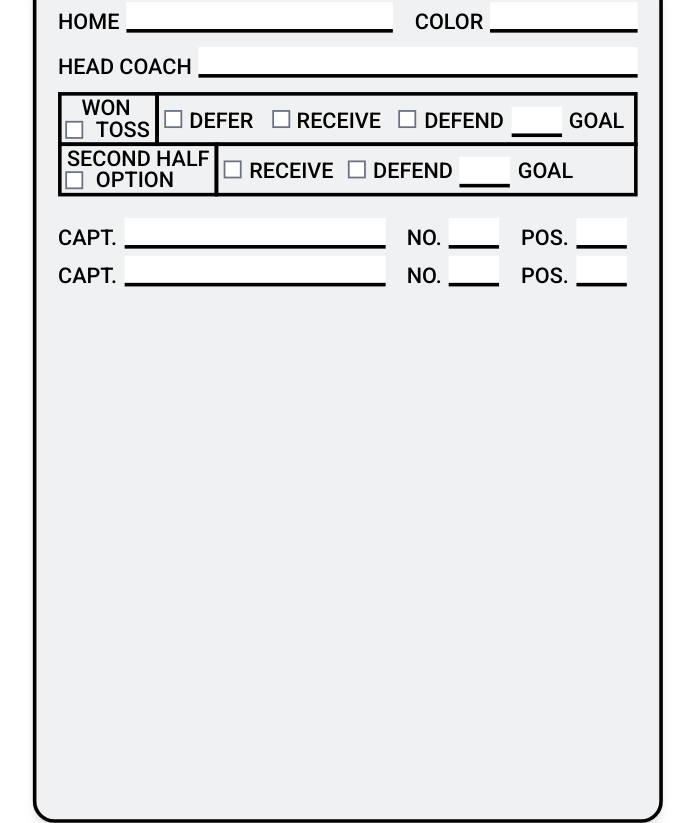
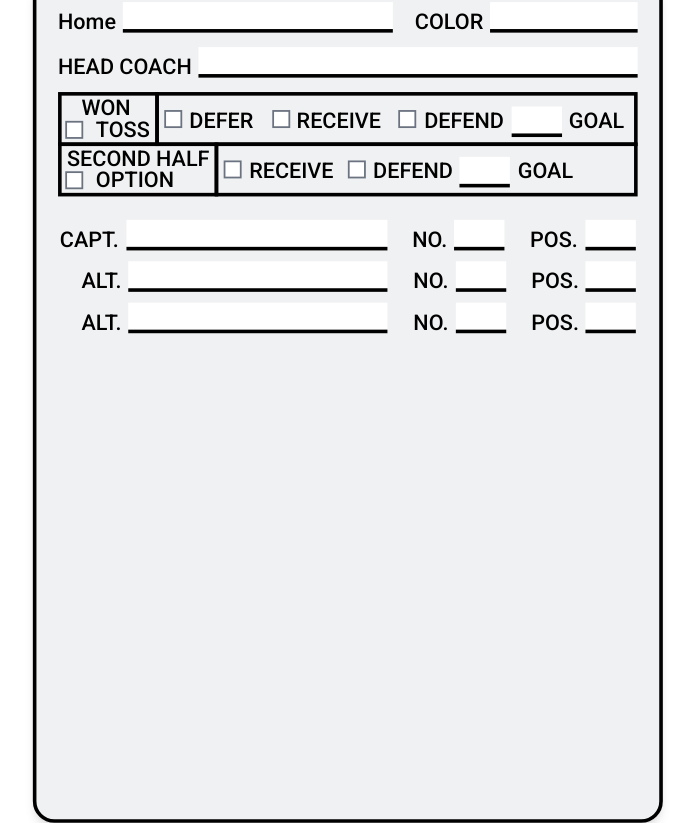
Before and after one commit to harvanchik/football-game-card, a website: page index.html in a window 1280 px wide. Shown: the whole page, without its empty margins (292-986 px from the left). Drawn offline with nearby package versions, Linux system fonts and the light colour scheme.

Commit message:
added alternate captains below captain

```diff
--- a/assets/styles/tailwind.css
+++ b/assets/styles/tailwind.css
@@ -10,31 +10,23 @@
   span,
   label,
   input[type='text'] {
-    @apply mt-auto select-none whitespace-nowrap font-sans text-xs font-medium uppercase leading-none;
+    @apply mt-auto select-none whitespace-nowrap font-sans text-xs font-medium capitalize leading-none;
   }
 
   input[type='text'],
   input[type='number'] {
-    @apply w-full appearance-none border-0 border-b-2 border-black p-0 px-1 pt-[1px] font-sans text-xs font-normal uppercase leading-none placeholder-white caret-gray-400 selection:bg-indigo-500/80 selection:text-white focus-within:border-black focus-within:ring-0;
+    @apply w-full appearance-none border-0 border-b-2 border-black p-0 px-1 pt-[1px] font-sans text-xs font-normal capitalize leading-none placeholder-white caret-gray-400 selection:bg-indigo-500/80 selection:text-white focus-within:border-black focus-within:ring-0;
+    -moz-appearance: textfield;
   }
 
   input[type='checkbox'] {
     @apply h-2.5 w-2.5 appearance-none checked:bg-indigo-500 hover:bg-gray-300 checked:hover:bg-indigo-600 focus:bg-gray-200 focus:ring-0 focus:ring-offset-0 focus:checked:bg-indigo-500;
   }
 
-  input[type='radio'] {
-    @apply h-2.5 w-2.5 appearance-none checked:bg-indigo-500 hover:bg-gray-300 checked:hover:bg-indigo-600 focus:bg-gray-200 focus:ring-0 focus:ring-offset-0 focus:checked:bg-indigo-500;
+  /* Chrome, Safari, Edge, Opera */
+  input::-webkit-outer-spin-button,
+  input::-webkit-inner-spin-button {
+    -webkit-appearance: none;
+    margin: 0;
   }
 }
-
-/* Chrome, Safari, Edge, Opera */
-input::-webkit-outer-spin-button,
-input::-webkit-inner-spin-button {
-  -webkit-appearance: none;
-  margin: 0;
-}
-
-/* Firefox */
-input[type='number'] {
-  -moz-appearance: textfield;
-}
--- a/index.html
+++ b/index.html
@@ -31,16 +31,16 @@
                 for="team"
                 x-text="isHome ? 'home' : 'visitor'"
                 class="cursor-pointer"></label>
-              <input id="team" type="text" class="input" />
+              <input id="team" type="text" />
             </div>
             <div class="flex w-2/5 flex-row space-x-1">
               <label for="color">COLOR</label>
-              <input id="color" type="text" class="input" />
+              <input id="color" type="text" class="!uppercase" />
             </div>
           </div>
           <div class="flex flex-row space-x-1">
             <label for="color">HEAD COACH</label>
-            <input id="color" type="text" class="input" />
+            <input id="color" type="text" />
           </div>
         </div>
         <!-- END: Team Info -->
@@ -68,11 +68,11 @@
               x-data="{
                 first_half_option: null,
                 get isDefer() { return this.first_half_option === 'defer' },
-                set isDefer(val) { this.first_half_option = 'defer' },
+                set isDefer(val) { this.first_half_option = this.first_half_option === 'defer' ? null : 'defer' },
                 get isReceive() { return this.first_half_option === 'receive' },
-                set isReceive(val) { this.first_half_option = 'receive' },
+                set isReceive(val) { this.first_half_option = this.first_half_option === 'receive' ? null : 'receive' },
                 get isDefend() { return this.first_half_option === 'defend' },
-                set isDefend(val) { this.first_half_option = 'defend' }
+                set isDefend(val) { this.first_half_option = this.first_half_option === 'defend' ? null : 'defend' }
               }"
               class="relative ml-[-2px] flex w-full flex-row items-center space-x-1 border-2 border-black p-[3px]">
               <!-- START: Options -->
@@ -91,10 +91,11 @@
                 </div>
               </div>
               <input
+                id="goal-1"
                 type="text"
-                class="input flex !w-7 text-center"
+                class="flex !w-7 text-center !uppercase"
                 maxlength="2" />
-              <span class="m-0 mb-[-1px]">GOAL</span>
+              <label for="goal-1" class="m-0 mb-[-1px]">GOAL</label>
               <!-- END: Options -->
             </div>
 
@@ -108,7 +109,7 @@
             <div
               class="relative mt-[-2px] flex w-max border-2 border-black px-[3px] py-[1px]">
               <label for="2nd-half-opt" class="flex flex-col">
-                <span class="">SECOND HALF</span>
+                <span>SECOND HALF</span>
                 <span class="ml-4">OPTION</span>
               </label>
               <input
@@ -123,9 +124,9 @@
               x-data="{
                 second_half_option: null,
                 get isReceive() { return this.second_half_option === 'receive' },
-                set isReceive(val) { this.second_half_option = 'receive' },
+                set isReceive(val) { this.second_half_option = this.second_half_option === 'receive' ? null : 'receive' },
                 get isDefend() { return this.second_half_option === 'defend' },
-                set isDefend(val) { this.second_half_option = 'defend' }
+                set isDefend(val) { this.second_half_option = this.second_half_option === 'defend' ? null : 'defend' }
               }"
               class="relative ml-[-2px] mt-[-2px] flex w-full flex-row items-center space-x-1 border-2 border-black p-[3px]">
               <!-- START: Options -->
@@ -139,8 +140,12 @@
                   <label for="defend-2" class="m-0 mb-[-1px]">DEFEND</label>
                 </div>
               </div>
-              <input type="text" class="input !w-7 text-center" maxlength="2" />
-              <span class="m-0 mb-[-1px]">GOAL</span>
+              <input
+                id="goal-2"
+                type="text"
+                class="!w-7 text-center !uppercase"
+                maxlength="2" />
+              <label for="goal-2" class="m-0 mb-[-1px]">GOAL</label>
               <!-- END: Options -->
             </div>
             <!-- END: Second Half Possession -->
@@ -150,35 +155,41 @@
         <!-- END: Coin Toss -->
 
         <!-- START: Team Captains -->
-        <div x-data class="flex flex-col space-y-1">
-          <template x-for="i in 2">
-            <li class="flex flex-row space-x-3">
-              <div class="flex flex-row space-x-1">
-                <label for="captain-1">CAPT.</label>
-                <input id="captain-1" type="text" class="input" />
-              </div>
-              <div class="flex flex-row space-x-1">
+        <table
+          x-data="{ captains: ['capt', 'alt', 'alt'] }"
+          class="flex flex-col space-y-1">
+          <template x-for="captain in captains">
+            <tr
+              class="flex flex-row space-x-3"
+              :class="captain === 'alt' && 'ml-3'">
+              <td class="flex flex-row space-x-1">
+                <label for="captain-1">
+                  <span x-text="captain" class="uppercase"></span>.
+                </label>
+                <input id="captain-1" type="text" />
+              </td>
+              <td class="flex flex-row space-x-1">
                 <label for="number-1">NO.</label
                 ><input
                   id="number-1"
                   type="number"
-                  class="input !w-7 text-center"
+                  class="!w-7 text-center"
                   oninput="this.value=this.value.slice(0,this.maxLength)"
                   maxlength="2"
                   min="0"
                   max="99" />
-              </div>
-              <div class="flex flex-row space-x-1">
+              </td>
+              <td class="flex flex-row space-x-1">
                 <label for="position-1">POS.</label>
                 <input
                   id="position-1"
                   type="text"
-                  class="input !w-7 appearance-none text-center"
+                  class="!w-7 text-center"
                   maxlength="2" />
-              </div>
-            </li>
+              </td>
+            </tr>
           </template>
-        </div>
+        </table>
         <!-- END: Team Captains -->
       </div>
     </section>
```
Also changed, not shown: assets/styles/styles.css.
